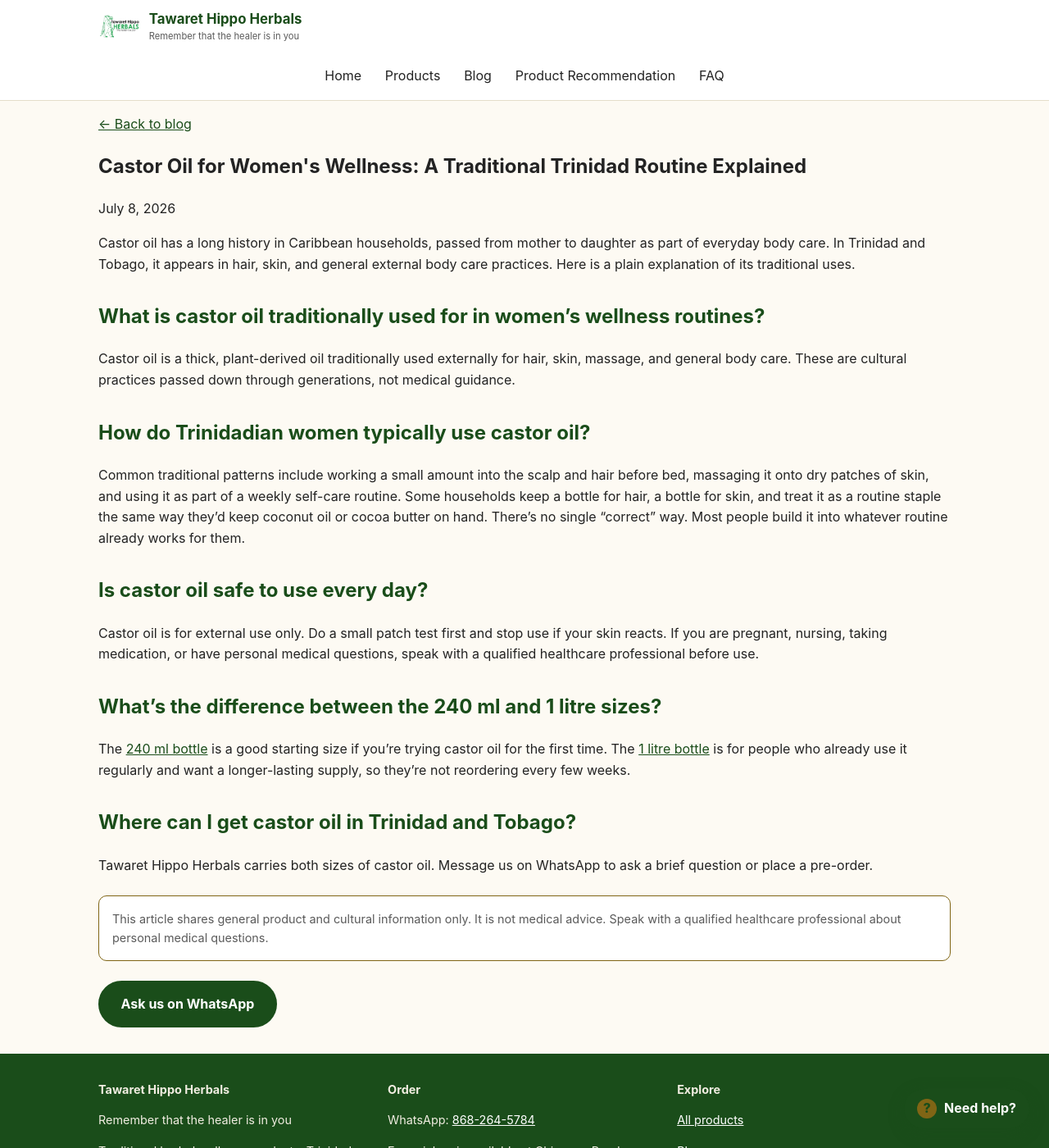
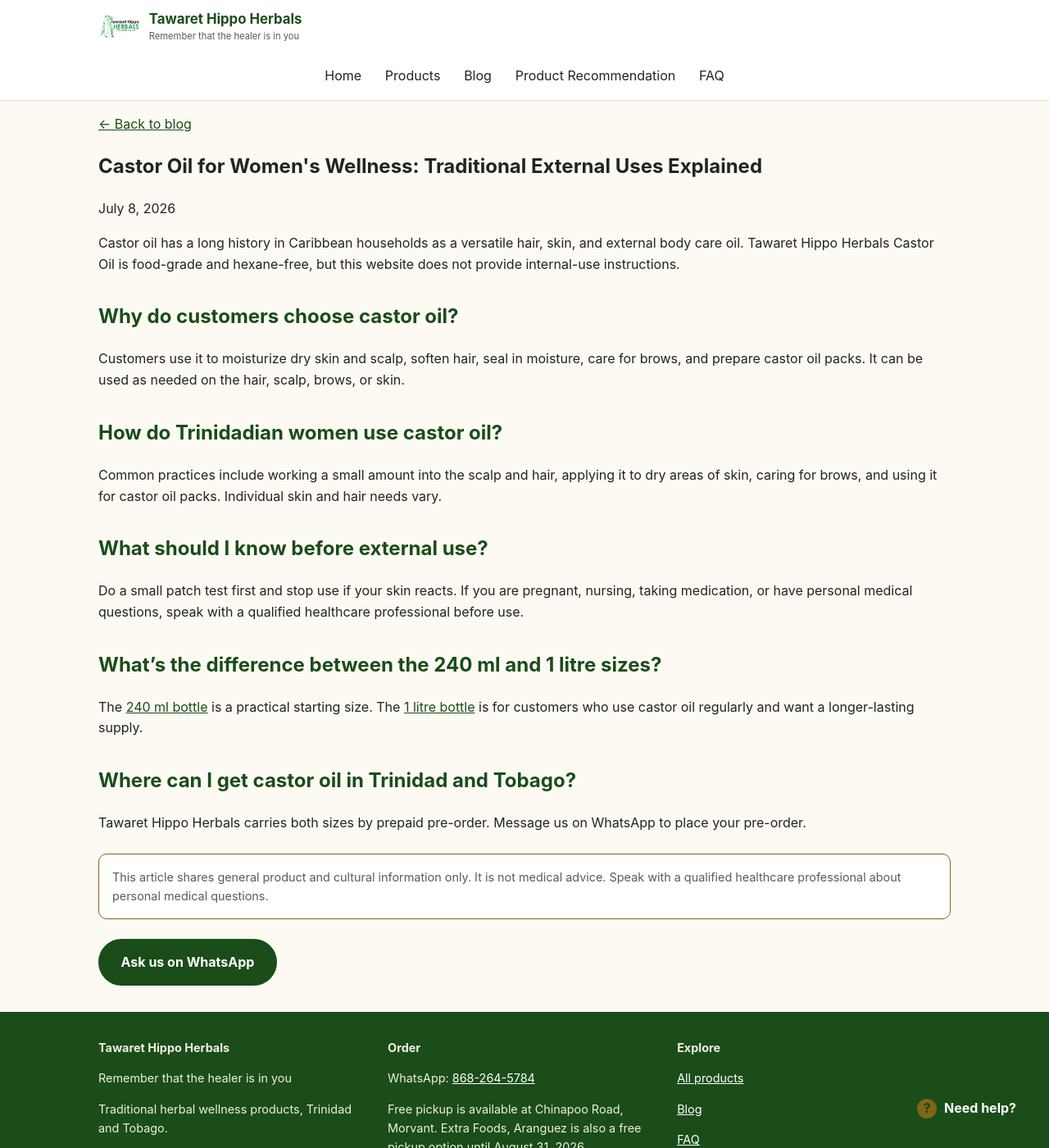
Before and after one commit to tawarethippo35-lab/tawaret-hippo-herbals, a Jekyll site: the page built from _posts/2026-07-08-castor-oil-womens-wellness.md, in a window 1280 px wide and 1400 px high. Shown: the whole window at 82% size. Built offline with Jekyll 4.4.1, drawn with Linux system fonts in a browser that asks for light colours.

Commit message:
Align blog articles with approved catalog

```diff
--- a/_posts/2026-07-08-castor-oil-womens-wellness.md
+++ b/_posts/2026-07-08-castor-oil-womens-wellness.md
@@ -1,26 +1,26 @@
 ---
-title: "Castor Oil for Women's Wellness: A Traditional Trinidad Routine Explained"
-description: "How castor oil fits into traditional women's external body care practices in Trinidad and Tobago."
+title: "Castor Oil for Women's Wellness: Traditional External Uses Explained"
+description: "How food-grade, hexane-free castor oil is used for hair, scalp, brows, skin, and castor oil packs."
 ---
 
-Castor oil has a long history in Caribbean households, passed from mother to daughter as part of everyday body care. In Trinidad and Tobago, it appears in hair, skin, and general external body care practices. Here is a plain explanation of its traditional uses.
+Castor oil has a long history in Caribbean households as a versatile hair, skin, and external body care oil. Tawaret Hippo Herbals Castor Oil is food-grade and hexane-free, but this website does not provide internal-use instructions.
 
-## What is castor oil traditionally used for in women's wellness routines?
+## Why do customers choose castor oil?
 
-Castor oil is a thick, plant-derived oil traditionally used externally for hair, skin, massage, and general body care. These are cultural practices passed down through generations, not medical guidance.
+Customers use it to moisturize dry skin and scalp, soften hair, seal in moisture, care for brows, and prepare castor oil packs. It can be used as needed on the hair, scalp, brows, or skin.
 
-## How do Trinidadian women typically use castor oil?
+## How do Trinidadian women use castor oil?
 
-Common traditional patterns include working a small amount into the scalp and hair before bed, massaging it onto dry patches of skin, and using it as part of a weekly self-care routine. Some households keep a bottle for hair, a bottle for skin, and treat it as a routine staple the same way they'd keep coconut oil or cocoa butter on hand. There's no single "correct" way. Most people build it into whatever routine already works for them.
+Common practices include working a small amount into the scalp and hair, applying it to dry areas of skin, caring for brows, and using it for castor oil packs. Individual skin and hair needs vary.
 
-## Is castor oil safe to use every day?
+## What should I know before external use?
 
-Castor oil is for external use only. Do a small patch test first and stop use if your skin reacts. If you are pregnant, nursing, taking medication, or have personal medical questions, speak with a qualified healthcare professional before use.
+Do a small patch test first and stop use if your skin reacts. If you are pregnant, nursing, taking medication, or have personal medical questions, speak with a qualified healthcare professional before use.
 
 ## What's the difference between the 240 ml and 1 litre sizes?
 
-The [240 ml bottle]({{ '/products/castor-oil-240ml/' | relative_url }}) is a good starting size if you're trying castor oil for the first time. The [1 litre bottle]({{ '/products/castor-oil-1l/' | relative_url }}) is for people who already use it regularly and want a longer-lasting supply, so they're not reordering every few weeks.
+The [240 ml bottle]({{ '/products/castor-oil-240ml/' | relative_url }}) is a practical starting size. The [1 litre bottle]({{ '/products/castor-oil-1l/' | relative_url }}) is for customers who use castor oil regularly and want a longer-lasting supply.
 
 ## Where can I get castor oil in Trinidad and Tobago?
 
-Tawaret Hippo Herbals carries both sizes of castor oil. Message us on WhatsApp to ask a brief question or place a pre-order.
+Tawaret Hippo Herbals carries both sizes by prepaid pre-order. Message us on WhatsApp to place your pre-order.
```
